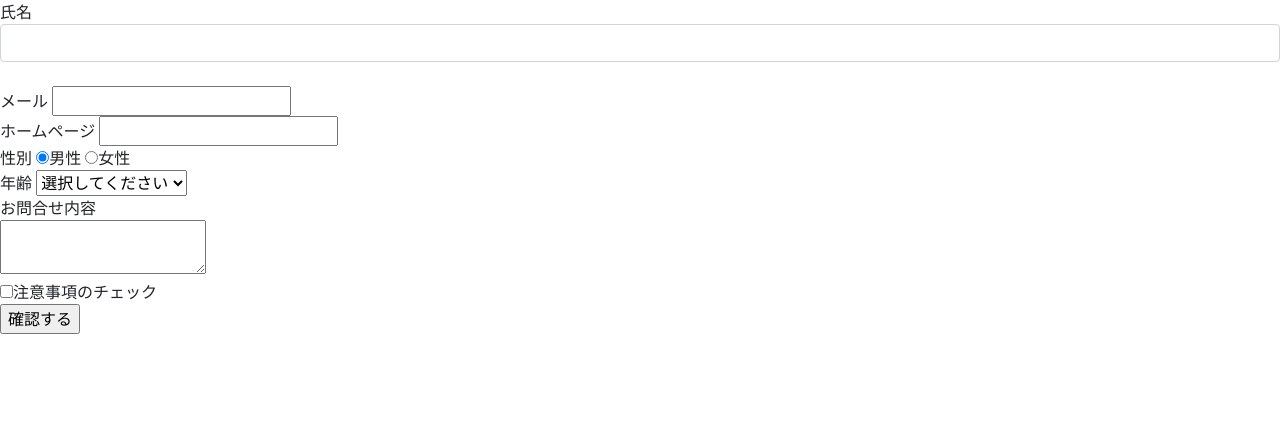
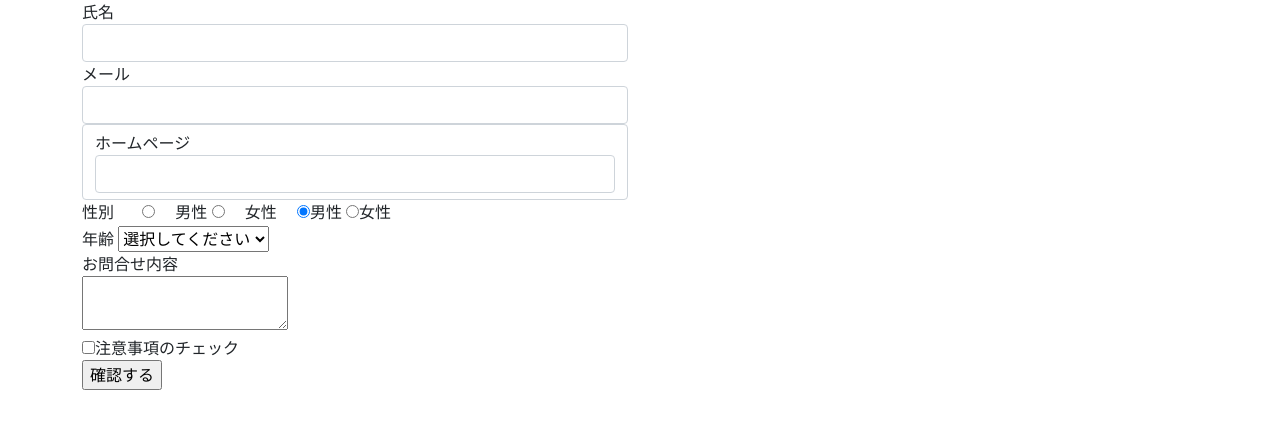
Before and after one commit to Neko-Reset/PHP_Udemy, a PHP site: page /form/input.php in a window 1280 px wide. Shown: the top 429 px of the page. Run offline with PHP 8.4, Linux system fonts and the light colour scheme.

Commit message:
inputにgrid適用 性別にbootstrap

```diff
--- a/form/input.php
+++ b/form/input.php
@@ -124,25 +124,44 @@ if ( !empty($_POST[ "btn_submit" ] ) ) {
       <!-- inputのクラス名はドキュメント通りじゃないとだめ -->
       <!-- requiredをinputの最後に入れると必須属性になる -->
       <form method = "POST" action = "input.php">
-        <div class = "from_group">
+      <!-- container,row,col-md-6でinputの長さを調整している -->
+        <div class="container">
+          <div class="row">
+            <div class="col-md-6">
+              <div class = "from-group">
                 <label for = "your_name">氏名</label>
                 <!-- "戻る"をしたときに値を保持して出力したい場合 valueの中身がこうなる -->
-          <input type= "text" class="form-control" id = "your_name" name= "your_name" value= "<?php if( !empty( $_POST[ 'your_name' ] ) ){ echo h( $_POST[ 'your_name' ] ); } ?>"required>
+                <input type= "text" class = "form-control" id = "your_name" name= "your_name" value= "<?php if( !empty( $_POST[ 'your_name' ] ) ){ echo h( $_POST[ 'your_name' ] ); } ?>"required>
               </div>
-        <br>
-        メール
+              <div class = "form-group">
+                <label for = "email">メール</label>
                 <!-- inputのtypeをemailにすると@が必要との判定をしてくれる -->
                 <!-- バリデーションがあるようなイメージ -->
-        <input type = "email" name = "email" value = "<?php if ( !empty( $_POST[ "email" ] ) ) { echo h( $_POST[ "email" ] ); }?>">
-        <br>
-        ホームページ
-        <input type = "url" name = "url" value = "<?php if ( !empty( $_POST[ "url" ] ) ) { echo h( $_POST[ "url" ] ); }?>">
-        <br>
+                <input type = "email" class = "form-control" id = "email" name = "email" value = "<?php if ( !empty( $_POST[ "email" ] ) ) { echo h( $_POST[ "email" ] ); }?>"required>
+              </div>
+              <div class = "form-control">
+                <label for="url">ホームページ</label>
+                <input type = "url" class = "form-control" id = "url" name = "url" value = "<?php if ( !empty( $_POST[ "url" ] ) ) { echo h( $_POST[ "url" ] ); }?>">
+              </div>
+
               性別
               <!-- チェックボックスにチェックを入れておきたい場合 -->
               <!-- 最後にcheckedをつける -->
               <!-- <input type = "radio" name = "gender" value = "0" checked > -->
               <!-- 保持をしたい場合、中身があるかの判定と===0を使う -->
+              <!-- bootstrap -->
+              <!-- ラジオボタンの操作 -->
+              <!-- div class="form-check form-check-inline"を作る-->
+              <!-- inputにclass = "form-check-inline"追加 idも追加,今回はgender1-->
+              <!-- labelにclass = "form-check-label" for = "gender1"を追加 -->
+              <div class="form-check form-check-inline">
+                <input type = "radio" class = "form-check-inline" name = "gender" id = "gender1" value = "0" checked
+                <?php if (!empty( $_POST[ "gender" ] ) && $_POST[ "gender" ] === "0" ) { echo "checked"; } ?>>
+                <label class = "form-check-label" for = "gender1">男性</label>
+                <input type = "radio" class = "form-check-inline" name = "gender" id = "gender2" value = "1"
+                <?php if (!empty( $_POST[ "gender" ] ) && $_POST[ "gender" ] === "1" ) { echo "checked"; } ?>>
+                <label class = "form-check-label" for = "gender2">女性</label>
+              </div>
         <input type = "radio" name = "gender" value = "0" checked
         <?php if (!empty( $_POST[ "gender" ] ) && $_POST[ "gender" ] === "0" ) { echo "checked"; } ?>>男性
         <input type = "radio" name = "gender" value = "1"
```
Lines whose indentation alone changed are shown as unchanged.
